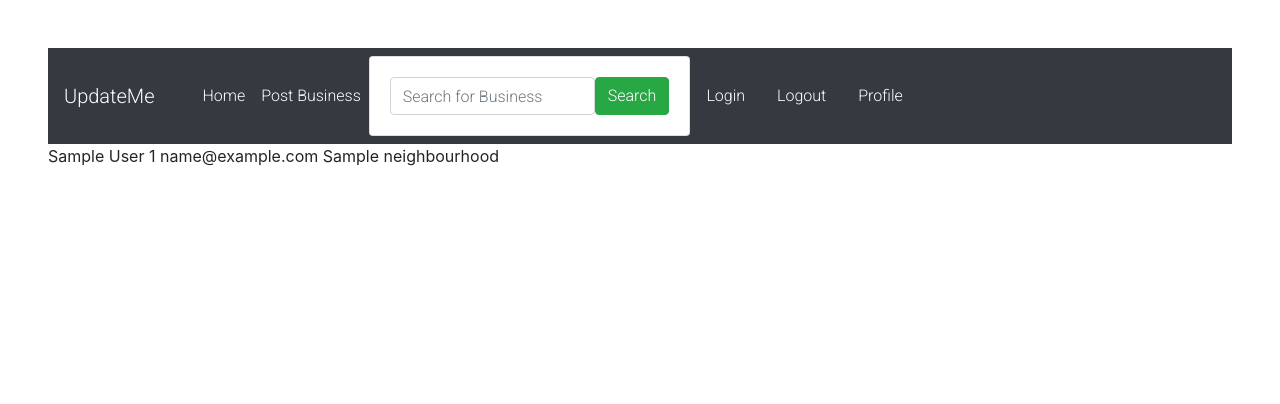
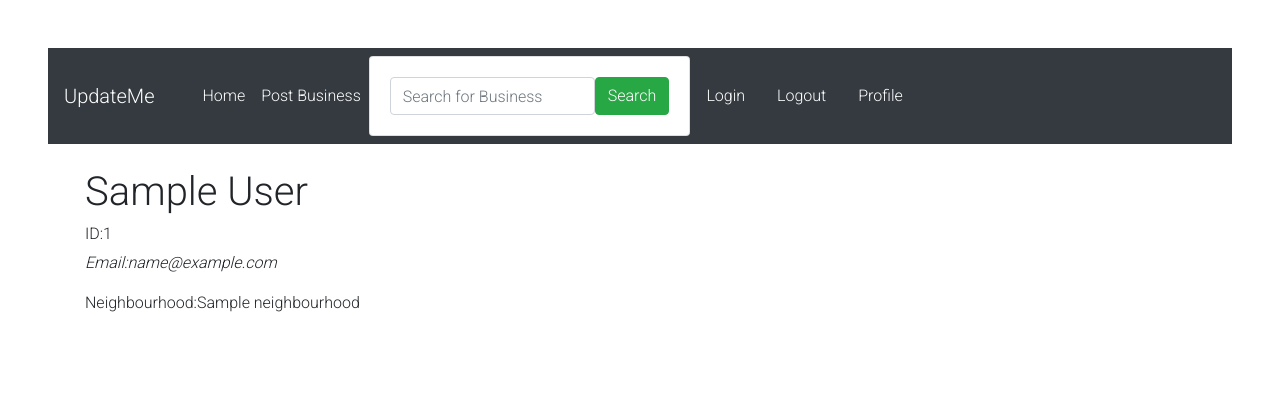
Before and after one commit to Faihope/UpdateMe, a Django app: page /profile/ in a window 1280 px wide. Shown: the top 404 px of the page. Run offline with Django 3.2, Linux system fonts and the light colour scheme; tables that the repository leaves empty hold one stand-in row (values such as "Sample post"); some libraries are stand-ins or nearby versions.

Commit message:
style the profile page and updates the index template

```diff
--- a/updateme/templates/index.html
+++ b/updateme/templates/index.html
@@ -38,9 +38,7 @@
                             <h1>Business</h1>
                             <p class="card-text">Name:{{business.name}}</p>
                             <p class="card-text">Email:{{business.email}}</p>
-                            <!-- <p class="card-text">User:{{business.user.name}}</p>
-                            <p class="card-text">Id:{{business.user.id}}</p>
-                            <p class="card-text">Email:{{business.user.email}}</p> -->
+
                         </div>
                     </div>
 
--- a/updateme/templates/profile.html
+++ b/updateme/templates/profile.html
@@ -2,12 +2,16 @@
 
 {%block content%}
 {% for user in users %}
-
-{{user.name}}
-{{user.id}}
-{{user.email}}
-{{user.neighbourhood}}
-
+<div class="container mt-4">
+    <div class="row">
+        <div class="col-md-4">
+<h1>{{user.name}}</h1>
+<h6> ID:{{user.id}}</h6>
+<p><i> Email:{{user.email}}</i></p>
+<p> Neighbourhood:{{user.neighbourhood}}</p>
+        </div>
+    </div>
+</div>
 
 
 {% endfor%}
```
